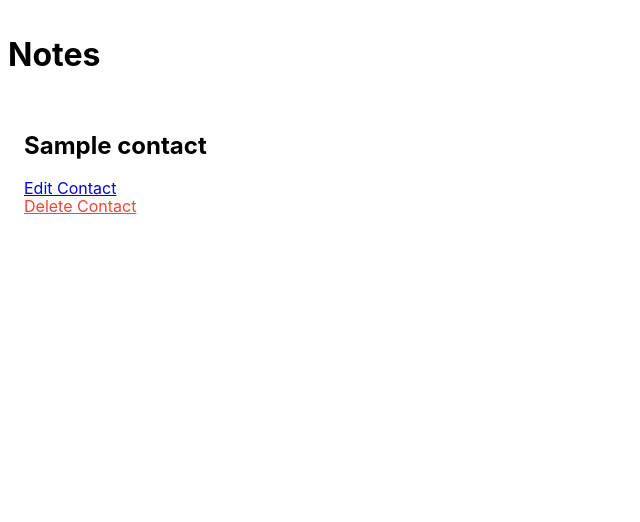
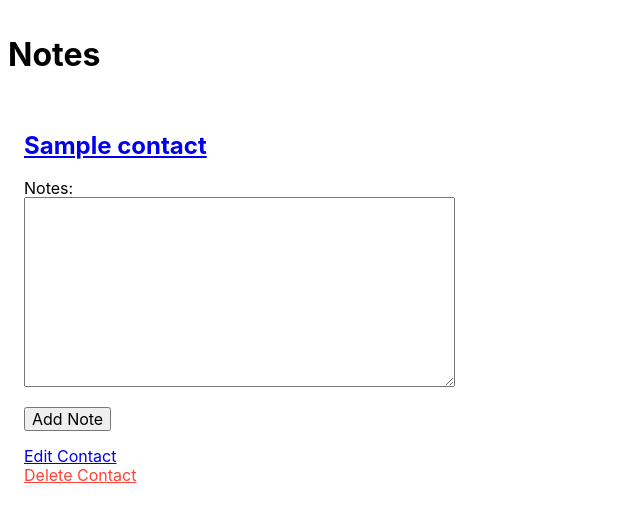
Before and after one commit to Momentum-Team-13/django-uptact-ypg00, a Django app: page /contacts/1/notes/ in a window 1280 px wide. Shown: the top 522 px of the page, without its empty margins (0-640 px from the left). Run offline with Django 3.2, Linux system fonts and the light colour scheme; tables that the repository leaves empty hold one stand-in row (values such as "Sample post").

Commit message:
fix redirect when submitting new note

```diff
--- a/contacts/forms.py
+++ b/contacts/forms.py
@@ -20,5 +20,5 @@ class NoteForm(forms.ModelForm):
     class Meta:
         model = Note
         fields = [
-            'text_field',
+            'notes',
         ]
--- a/contacts/models.py
+++ b/contacts/models.py
@@ -22,6 +22,9 @@ class Contact(models.Model):
     birth_date = models.DateField(null=True, blank=True)
 
 class Note(models.Model):
-    text_field = models.TextField(null=True, blank=True)
+    notes = models.TextField(null=True, blank=True)
     date = models.DateTimeField(null=True, blank=True, auto_now_add=True)
     contact = models.ForeignKey('Contact', on_delete=models.CASCADE, related_name='notes', null=True, blank=True)
+
+    # def __str__(self, text_field):
+    #     return f'{text_field}'
--- a/contacts/views.py
+++ b/contacts/views.py
@@ -44,14 +44,12 @@ def delete_contact(request, pk):
         contact.delete()
         return redirect(to='list_contacts')
 
-    return render(request, "contacts/delete_contact.html",
-                  {"contact": contact})
+    return render(request, "contacts/delete_contact.html", {"contact": contact})
 
 def contact_detail(request, pk):
     contact = get_object_or_404(Contact, pk=pk)
     notes = Note.objects.filter(contact = pk)
-    return render(request, "contacts/contact_detail.html",
-                  {"contact": contact, "note": notes})
+    return render(request, "contacts/contact_detail.html", {"contact": contact, "note": notes})
 
 def add_note(request, pk):
     contact = get_object_or_404(Contact, pk=pk)
@@ -63,9 +61,6 @@ def add_note(request, pk):
             new_note = form.save(commit=False)
             new_note.contact = contact
             new_note.save()
-            return redirect(to='list_contacts', pk=pk)
+            return redirect(to='contact_detail', pk=pk)
 
-    return render(request, "contacts/notes.html", {
-        "contact": contact,
-        "form": form
-    })
+    return render(request, "contacts/notes.html", {"contact": contact, "form": form})
--- a/templates/contacts/contact_detail.html
+++ b/templates/contacts/contact_detail.html
@@ -5,7 +5,7 @@
 
 <div class="flex flex-wrap">
     <div class="w-33 pa3">
-        <h2>{{ contact.name }}</h2>
+        <h2><a href="{% url 'contact_detail' pk=contact.pk %}">{{ contact.name }}</a></h2>
 
         <div class="flex">
             <div class="pr2"><i class="icofont-location-pin"></i></div>
--- a/templates/contacts/notes.html
+++ b/templates/contacts/notes.html
@@ -1,16 +1,20 @@
 {% extends "base.html" %}
 
 {% block content %}
+
 <h1>Notes</h1>
 
 <div class="flex flex-wrap">
     <div class="w-33 pa3">
-        <h2>{{ contact.name }}</h2>
+        <h2><a href="{% url 'contact_detail' pk=contact.pk %}">{{ contact.name }}</a></h2>
 
-        <!-- <form action="{% url 'notes' pk=contact.pk %}" method="POST">
+        <form action="{% url 'notes' pk=contact.pk %}" method="POST">
             {% csrf_token %}
-            {{ new_note.as_p }}
-        </form> -->
+            {{ form.as_p }}
+            <div>
+                <button type="submit">Add Note</button>
+            </div>
+        </form>
 
         <p>
             <a href="{% url 'edit_contact' pk=contact.pk %}">Edit Contact</a><br>
```
Also changed, not shown: contacts/migrations/0009_rename_text_field_note_notes.py (added).
